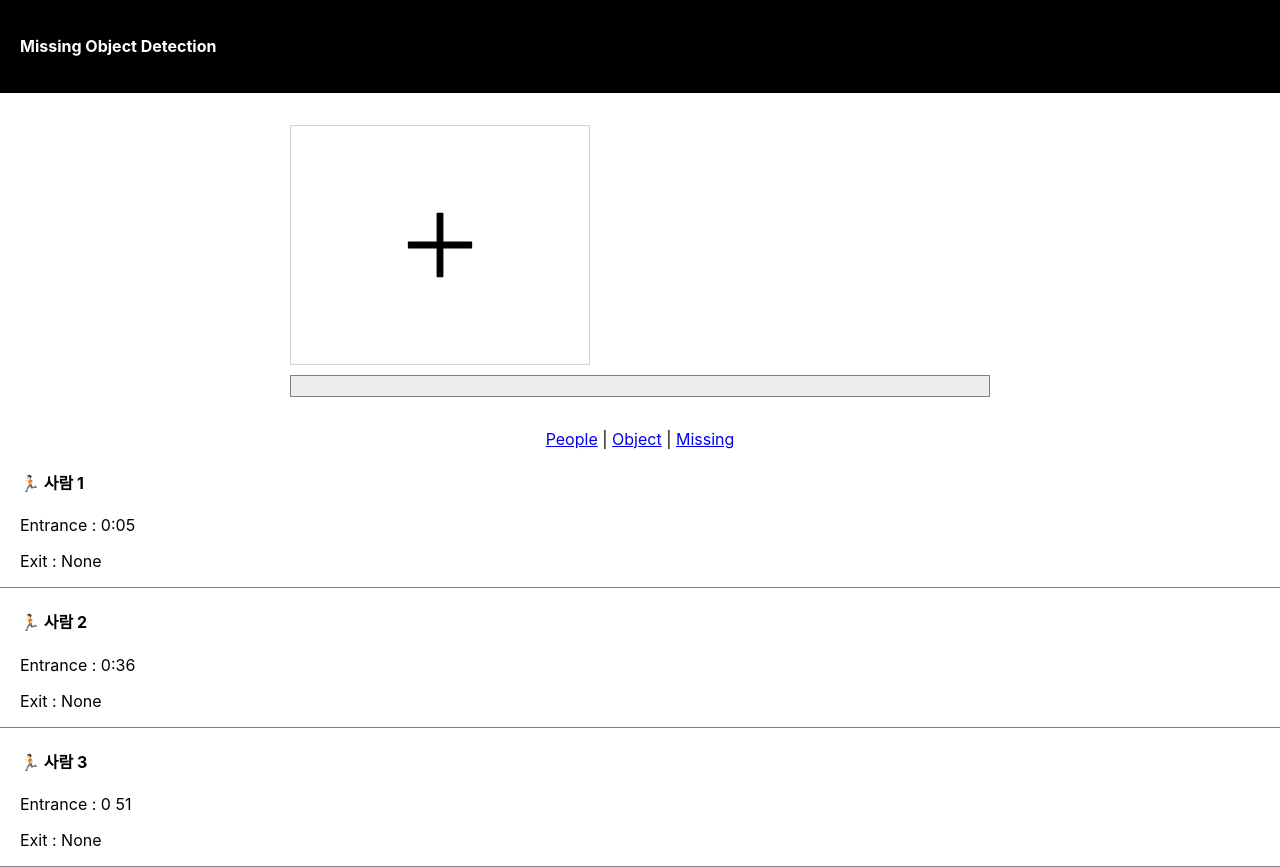
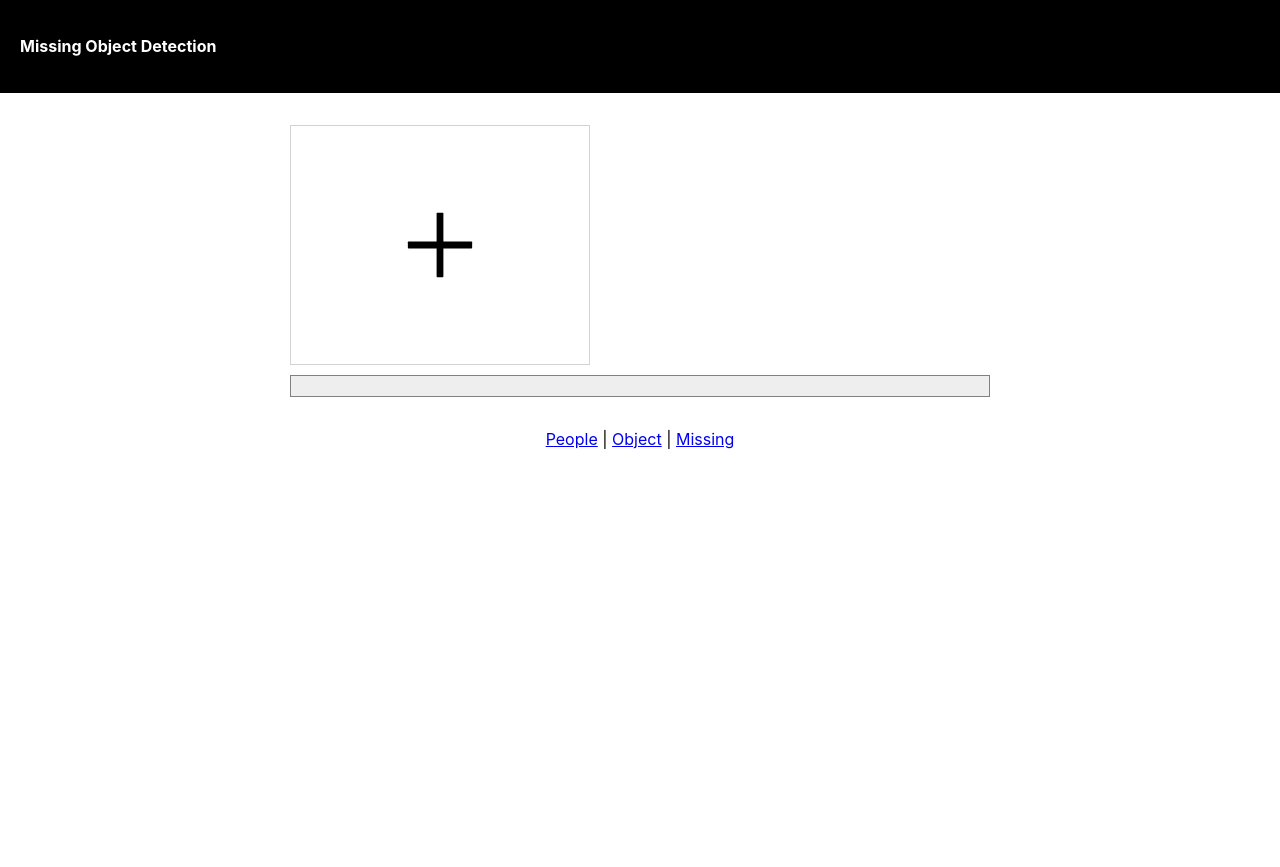
Before and after one commit to MissingObjectDetection/MOD-front, a React (Create React App) app in the folder hello/: page / in a window 1280 px wide. After the commit the page ends 800 px from the top, so only its background shows below. Built offline with nearby package versions, Linux system fonts and the light colour scheme.

Commit message:
display default

```diff
--- a/hello/src/App.js
+++ b/hello/src/App.js
@@ -4,6 +4,7 @@ import './App.css';
 
 import React from 'react';
 import { Routes, Route, Link } from 'react-router-dom';
+import { useEffect } from 'react';
 
 import People from './pages/People';
 import Object from './pages/Object';
@@ -22,12 +23,12 @@ function App() {
       {/* <VideoUpload /> */}
 
       <nav>
-        <Link to='/'>People</Link> | <Link to='/Object'>Object</Link> |{' '}
+        <Link to='/People'>People</Link> | <Link to='/Object'>Object</Link> |{' '}
         <Link to='/Missing'>Missing</Link>
       </nav>
 
       <Routes>
-        <Route path='/' element={<People />} />
+        <Route path='/People' element={<People />} />
         <Route path='/Object' element={<Object />} />
         <Route path='/Missing' element={<Missing />} />
       </Routes>
--- a/hello/src/pages/Missing.js
+++ b/hello/src/pages/Missing.js
@@ -21,9 +21,9 @@ const Missing = () => {
           <span> 🔴 </span>
           {title[0]}{' '}
         </h4>
-        <p>Class : Wallet</p>
+        <p>Class : Backpack</p>
         <p>Owner : #1</p>
-        <p>Loss Time : 2:08</p>
+        <p>Loss Time : 00:22</p>
       </div>
     </div>
   );
--- a/hello/src/pages/Object.js
+++ b/hello/src/pages/Object.js
@@ -11,26 +11,8 @@ function Object() {
           <span> ✔️ </span>
           {title[0]}
         </h4>
-        <p>Class : Wallet</p>
+        <p>Class : Backpack</p>
         <p>Owner : #1</p>
-      </div>
-
-      <div className='list'>
-        <h4>
-          <span> ✔️ </span>
-          {title[1]}
-        </h4>
-        <p>Class : backpack</p>
-        <p>Owner : #2</p>
-      </div>
-
-      <div className='list'>
-        <h4>
-          <span> ✔️ </span>
-          {title[2]}
-        </h4>
-        <p>Class : umbrella</p>
-        <p>Owner : #3</p>
       </div>
     </div>
   );
--- a/hello/src/pages/People.js
+++ b/hello/src/pages/People.js
@@ -2,8 +2,10 @@ import React from 'react';
 import { useState } from 'react';
 
 const People = () => {
-  let [title, setTitle] = useState(['사람 1', '사람 2', '사람 3']);
+  let [title, setTitle] = useState(['Person 1', 'Person 2', 'Person 3']);
   let [like, setLike] = useState(0);
+
+  setTimeout(People, 3);
 
   return (
     <div>
@@ -27,27 +29,7 @@ const People = () => {
             }}></span>
           {like} */}
         </h4>
-        <p>Entrance : 0:05</p>
-        <p>Exit : None</p>
-      </div>
-
-      <div className='list'>
-        <h4>
-          <span> 🏃🏻 </span>
-          {title[1]}
-          {/* {like} */}
-        </h4>
-        <p>Entrance : 0:36</p>
-        <p>Exit : None</p>
-      </div>
-
-      <div className='list'>
-        <h4>
-          <span> 🏃🏻 </span>
-          {title[2]}
-          {/* {like} */}
-        </h4>
-        <p>Entrance : 0 51</p>
+        <p>Entrance : 00:02</p>
         <p>Exit : None</p>
       </div>
     </div>
--- a/hello/src/pages/VideoSend.js
+++ b/hello/src/pages/VideoSend.js
@@ -42,7 +42,7 @@ const VideoSend = () => {
     console.log(files[0]);
 
     // post 요청
-    Axios.post('http://3.37.87.189:8000/mod/upload/', formData, config)
+    Axios.post('http://15.164.100.134:8000/mod/upload/', formData, config)
       .then((response) => {
         console.log('여기 출력 되는지 확인');
         //서버 전송에 성공
@@ -53,7 +53,7 @@ const VideoSend = () => {
         //videoType이 true면 영상 출력 가능
         const videoType = files[0].type.includes('video');
         setPath({
-          url: 'http://3.37.87.189:8000/media/' + response.data.video,
+          url: 'http://15.164.100.134:8000/media/' + response.data.video,
           video: videoType,
         });
 
```
